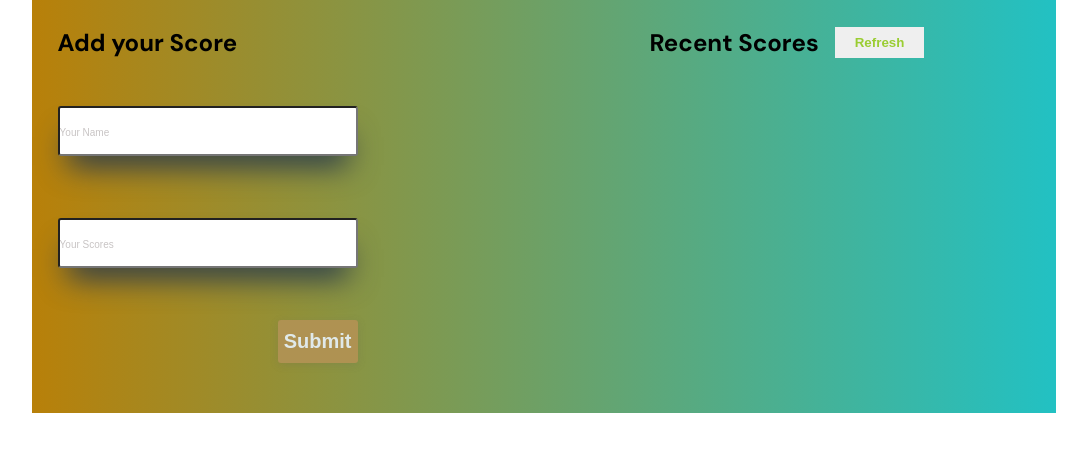
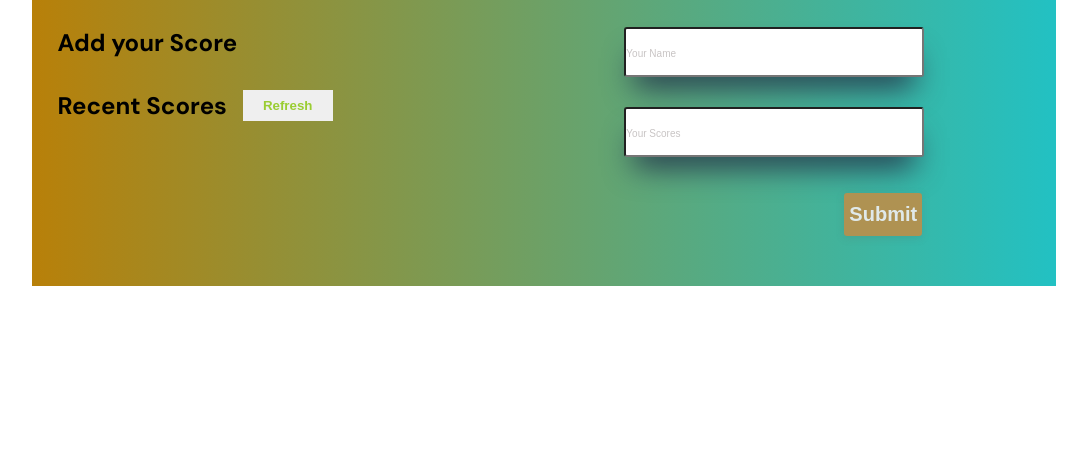
Before and after one commit to eudondian/Leaderboard, a website built with webpack: page src/index.html in a window 1280 px wide. Shown: the part 169-620 px from the top of the page, without its empty margins (96-1183 px from the left). Built offline with nearby package versions, Linux system fonts and the light colour scheme.

Commit message:
Modify index.html

```diff
--- a/src/index.html
+++ b/src/index.html
@@ -1,19 +1,19 @@
 <!DOCTYPE html>
 <html lang="en">
   <head>
-    <meta charset="UTF-8">
-    <meta http-equiv="X-UA-Compatible" content="IE=edge">
-    <meta name="viewport" content="width=device-width, initial-scale=1.0">
-	<link rel="preconnect" href="https://fonts.googleapis.com">
-	<link rel="preconnect" href="https://fonts.gstatic.com" crossorigin>
-	<link href="https://fonts.googleapis.com/css2?family=DM+Sans:wght@400;500;700&display=swap" rel="stylesheet">
+    <meta charset="UTF-8" />
+    <meta http-equiv="X-UA-Compatible" content="IE=edge" />
+    <meta name="viewport" content="width=device-width, initial-scale=1.0" />
+    <link rel="preconnect" href="https://fonts.googleapis.com" />
+    <link rel="preconnect" href="https://fonts.gstatic.com" crossorigin />
+    <link
+      href="https://fonts.googleapis.com/css2?family=DM+Sans:wght@400;500;700&display=swap"
+      rel="stylesheet"
+    />
     <title>Leaderboard</title>
   </head>
   <body>
-
-
     <section class="container">
-
       <h1>Leaderboard</h1>
 
       <div id="game-board">
@@ -21,25 +21,40 @@
           <div class="add-heading">
             <h2>Add your Score</h2>
           </div>
-				<form class="add-input">
-					<label for="name"></label>
-					<input required type="text" id="name" name="name" placeholder="Your Name">
-					<label for="score"></label>
-					<input required type="number" id="score" name="score" placeholder="Your Scores" >
 
-				</form>
-				<button type="submit" id="submit-btn">Submit</button>
-			</div>
           <div id="recent-scores">
             <div class="title">
               <h2>Recent Scores</h2>
               <button class="refresh" type="button">Refresh</button>
             </div>
 
-				<ul class="scores">
-				</ul>
+            <ul class="scores"></ul>
+          </div>
+        </div>
 
+        <form class="add-input">
+          <div>
+            <label for="name"></label>
+            <input
+              required
+              type="text"
+              id="name"
+              name="name"
+              placeholder="Your Name"
+            />
+            <label for="score"></label>
+            <input
+              required
+              type="number"
+              id="score"
+              name="score"
+              placeholder="Your Scores"
+            />
           </div>
+          <div>
+            <button type="submit" id="submit-btn">Submit</button>
+          </div>
+        </form>
       </div>
     </section>
 
```
Lines whose indentation alone changed are shown as unchanged.
